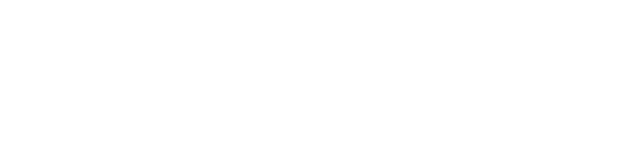
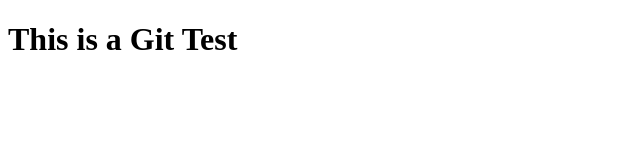
Before and after one commit to lesreddy/git-test, a plain HTML site: page index.html in a window 1280 px wide. Shown: the whole page, without its empty margins (0-640 px from the left). Drawn offline with Linux system fonts and the light colour scheme.

Commit message:
Created HTML skeleton

```diff
--- a/index.html
+++ b/index.html
@@ -4,9 +4,10 @@
     <meta charset="UTF-8">
     <meta name="viewport" content="width=device-width, initial-scale=1.0">
     <meta http-equiv="X-UA-Compatible" content="ie=edge">
-    <title>Document</title>
+    <title>Git Test</title>
 </head>
 <body>
+    <h1>This is a Git Test</h1>
 
 </body>
 </html>
```
